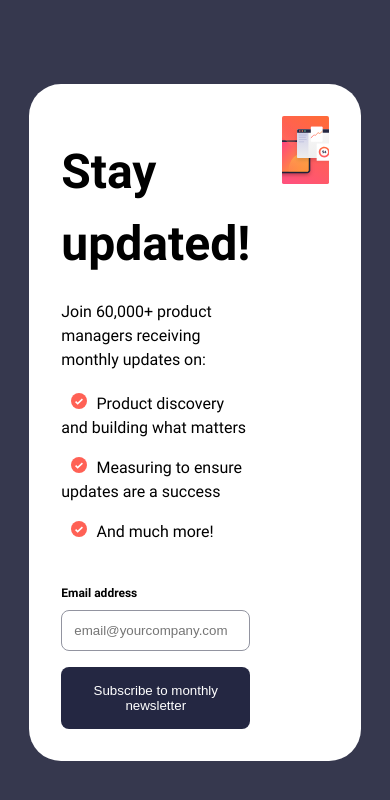
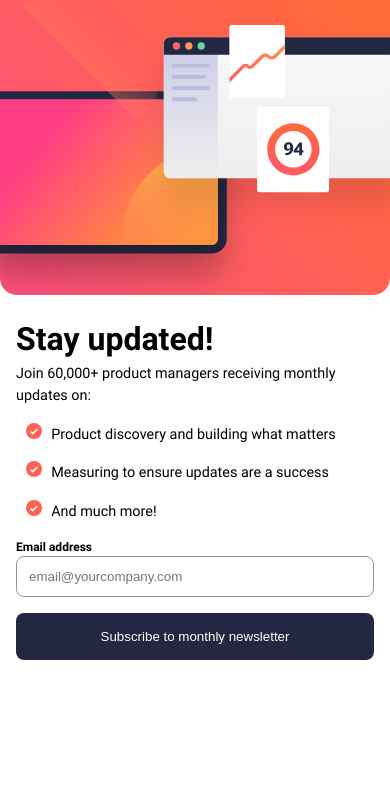
Before and after one commit to sherlineau/frontend-mentor, a React (Vite) app in the folder newsletter-sign-up-with-success-message-main/vite-project/: page / in a window 390 px wide. Shown: the top 800 px of the page. Built offline with nearby package versions, Linux system fonts and the light colour scheme.

Commit message:
adjusted html and css for mobile styling

```diff
--- a/newsletter-sign-up-with-success-message-main/vite-project/src/components/Form.jsx
+++ b/newsletter-sign-up-with-success-message-main/vite-project/src/components/Form.jsx
@@ -1,10 +1,28 @@
-import React, { useState } from "react";
-import hero from "../assets/images/illustration-sign-up-desktop.svg";
+import React, { useEffect, useState } from "react";
+import desktop from '../assets/images/illustration-sign-up-desktop.svg'
+import mobile from '../assets/images/illustration-sign-up-mobile.svg'
 
 const Form = (props) => {
   const { onSubmitProp } = props;
   const [email, setEmail] = useState("");
   const [validEmail, setValidEmail] = useState(undefined);
+
+    // get the window width for changing the hero image
+    const [windowWidth, setWindowWidth] = useState(window.innerWidth)
+    const imgUrl = windowWidth >= 700 ? desktop : mobile;
+
+    useEffect(()=> {
+      const handleWindowResize = () => {
+        setWindowWidth(window.innerWidth)
+      }
+
+      window.addEventListener('resize', handleWindowResize)
+
+      return ()=> {
+        window.removeEventListener('resize',handleWindowResize)
+      }
+    },[])
+
 
   // function used to compare user input to regular expression
   const handleEmailChange = (e) => {
@@ -26,9 +44,9 @@ const Form = (props) => {
   };
 
   return (
-    <div className="form white-background">
+    <div className="white-background">
       <div className="row">
-        <div className="col">
+          <div className="form">
           <h1>Stay updated!</h1>
           <p>Join 60,000+ product managers receiving monthly updates on:</p>
           <ul>
@@ -60,9 +78,7 @@ const Form = (props) => {
             <button type="submit">Subscribe to monthly newsletter</button>
           </form>
         </div>
-        <div className="col">
-          <img src={hero} className="hero-img" />
-        </div>
+          <img src={imgUrl} className="hero-img" />
       </div>
     </div>
   );
--- a/newsletter-sign-up-with-success-message-main/vite-project/src/components/Success.jsx
+++ b/newsletter-sign-up-with-success-message-main/vite-project/src/components/Success.jsx
@@ -1,19 +1,30 @@
-import React from 'react'
-import icon_success from '../assets/images/icon-success.svg'
+import React from "react";
+import icon_success from "../assets/images/icon-success.svg";
 
-const Success = ( props ) => {
-    const { onSubmitProp } = props
-
-
+const Success = (props) => {
+  const { onSubmitProp } = props;
 
   return (
-    <div className='success white-background'>
-        <img src={icon_success} alt="orange checkmark" className='success-icon'/>
-        <h1>Thanks for subscribing!</h1>
-        <p>A confirmation email has been sent to <span style={{fontWeight: 700}}>ash@loremcompany.com</span>. Please open it and click the button inside to confirm your subscription.</p>
-        <button onClick={(e)=> onSubmitProp(false)}>Dismiss message</button>
+    <div className="white-background">
+      <div className="success">
+        <div>
+          <img
+            src={icon_success}
+            alt="orange checkmark"
+            className="success-icon"
+          />
+          <h1>Thanks for subscribing!</h1>
+          <p>
+            A confirmation email has been sent to{" "}
+            <span style={{ fontWeight: 700 }}>ash@loremcompany.com</span>.
+            Please open it and click the button inside to confirm your
+            subscription.
+          </p>
+        </div>
+        <button onClick={(e) => onSubmitProp(false)}>Dismiss message</button>
+      </div>
     </div>
-  )
-}
+  );
+};
 
-export default Success
+export default Success;
--- a/newsletter-sign-up-with-success-message-main/vite-project/src/index.css
+++ b/newsletter-sign-up-with-success-message-main/vite-project/src/index.css
@@ -1,21 +1,20 @@
 @font-face {
-  font-family: 'Roboto';
+  font-family: "Roboto";
   font-style: normal;
   font-weight: 400;
-  src: local('Roboto Regular'),
-    url('./fonts/Roboto-Regular.ttf') format('truetype'),
+  src: local("Roboto Regular"),
+    url("./fonts/Roboto-Regular.ttf") format("truetype");
 }
 
 @font-face {
-  font-family: 'Roboto';
+  font-family: "Roboto";
   font-style: bold;
   font-weight: 700;
-  src: local('Roboto Bold'),
-    url('./fonts/Roboto-Bold.ttf') format('truetype'),
+  src: local("Roboto Bold"), url("./fonts/Roboto-Bold.ttf") format("truetype");
 }
 
 :root {
-  font-family: 'Roboto', system-ui, Avenir, Helvetica, Arial, sans-serif;
+  font-family: "Roboto", system-ui, Avenir, Helvetica, Arial, sans-serif;
   line-height: 1.5;
   font-weight: 400;
 
@@ -29,7 +28,7 @@
   -moz-osx-font-smoothing: grayscale;
 
   /* colors */
-  --clr-charcoal: hsl(235,18%,26%);
+  --clr-charcoal: hsl(235, 18%, 26%);
   --clr-slate-grey: hsl(234, 29%, 20%);
   --clr-grey: hsl(231, 7%, 60%);
   --clr-white: hsl(0, 0%, 100%);
@@ -42,8 +41,12 @@
   box-sizing: border-box;
 }
 
-
-h1, h2, h3, h4, h5, h6 {
+h1,
+h2,
+h3,
+h4,
+h5,
+h6 {
   font-weight: 700;
 }
 
@@ -78,17 +81,17 @@ li {
 }
 
 li::before {
-  content:"";
+  content: "";
   display: inline-block;
   height: 1rem;
   width: 1rem;
   background-size: contain;
-  background-image: url('./assets/images/icon-list.svg');
+  background-image: url("./assets/images/icon-list.svg");
   background-repeat: no-repeat;
-  margin: 0 .6rem;
+  margin: 0 0.6rem;
 }
 
-.hero-img{
+.hero-img {
   width: 100%;
   height: auto;
   max-height: 550px;
@@ -99,10 +102,13 @@ li::before {
   flex-direction: column;
   justify-content: center;
   margin: 0 auto;
-  width: 85%;
+  width: 100%;
 }
 
-.form h1, p, ul, form {
+.form h1,
+p,
+ul,
+form {
   margin-top: 1.25rem;
 }
 
@@ -114,26 +120,25 @@ li::before {
 }
 
 .form-label p {
-  font-size: .75rem;
-  margin-bottom: .5rem;
+  font-size: 0.75rem;
+  margin-bottom: 0.5rem;
 }
 
 .error {
   color: var(--clr-tomato);
 }
 
-
-.form input[type=text] {
+.form input[type="text"] {
   width: 100%;
-  padding: .75rem;
-  border-radius: .5rem;
-  border: .5px solid var(--clr-grey);
+  padding: 0.75rem;
+  border-radius: 0.5rem;
+  border: 0.5px solid var(--clr-grey);
 }
 
 .false {
   color: var(--clr-tomato);
-  background-color: hsla(4, 100%, 67%, .25);
-  border: .5px solid var(--clr-tomato);
+  background-color: hsla(4, 100%, 67%, 0.25);
+  border: 0.5px solid var(--clr-tomato);
 }
 
 button {
@@ -141,7 +146,7 @@ button {
   color: var(--clr-white);
   background-color: var(--clr-slate-grey);
   padding: 1rem;
-  border-radius: .5rem;
+  border-radius: 0.5rem;
   margin-top: 1rem;
   border: none;
 }
@@ -150,10 +155,13 @@ button:hover {
   background: var(--clr-tomato);
 }
 
+.white-background .success{
+  max-width: 500px;
+}
+
 .success {
   display: flex;
   flex-direction: column;
-  width: 45%;
   margin: 0 auto;
   padding: 3rem;
 }
@@ -162,3 +170,89 @@ button:hover {
   width: 5rem;
   max-width: 50;
 }
+
+@media screen and (max-width: 900px) {
+  .form {
+    padding: 1rem;
+  }
+}
+
+@media screen and (max-width: 700px) {
+  .row {
+    flex-direction: column-reverse;
+    margin: 0;
+  }
+
+  .main {
+    width: 100vw;
+    height: 100vh;
+    padding: 0;
+  }
+
+  .white-background {
+    border-radius: 0%;
+    height: 100vh;
+    padding: 0;
+  }
+
+  .form {
+    width: 100%;
+    padding: 3rem;
+  }
+  .success {
+    width: 100%;
+    margin: auto;
+    height: 100vh;
+    justify-content: space-evenly;
+  }
+}
+
+@media screen and (max-width: 420px) {
+  h1 {
+    font-size: 2.5rem;
+  }
+
+  p,
+  li {
+    font-size: 1rem;
+  }
+
+  ul {
+    margin: 0;
+  }
+
+  .row {
+    gap: 0;
+  }
+
+  .form {
+    flex: 1;
+    padding: 1.5rem;
+    justify-content: space-between;
+  }
+
+  .form p,
+  ul,
+  form {
+    margin: 0;
+  }
+
+  .form h1 {
+    margin-top: 0.25rem;
+  }
+}
+
+@media screen and (max-width: 420px) {
+  h1 {
+    font-size: 2rem;
+  }
+
+  p,
+  li {
+    font-size: 0.9rem;
+  }
+
+  .form {
+    padding: 1rem;
+  }
+}
```
